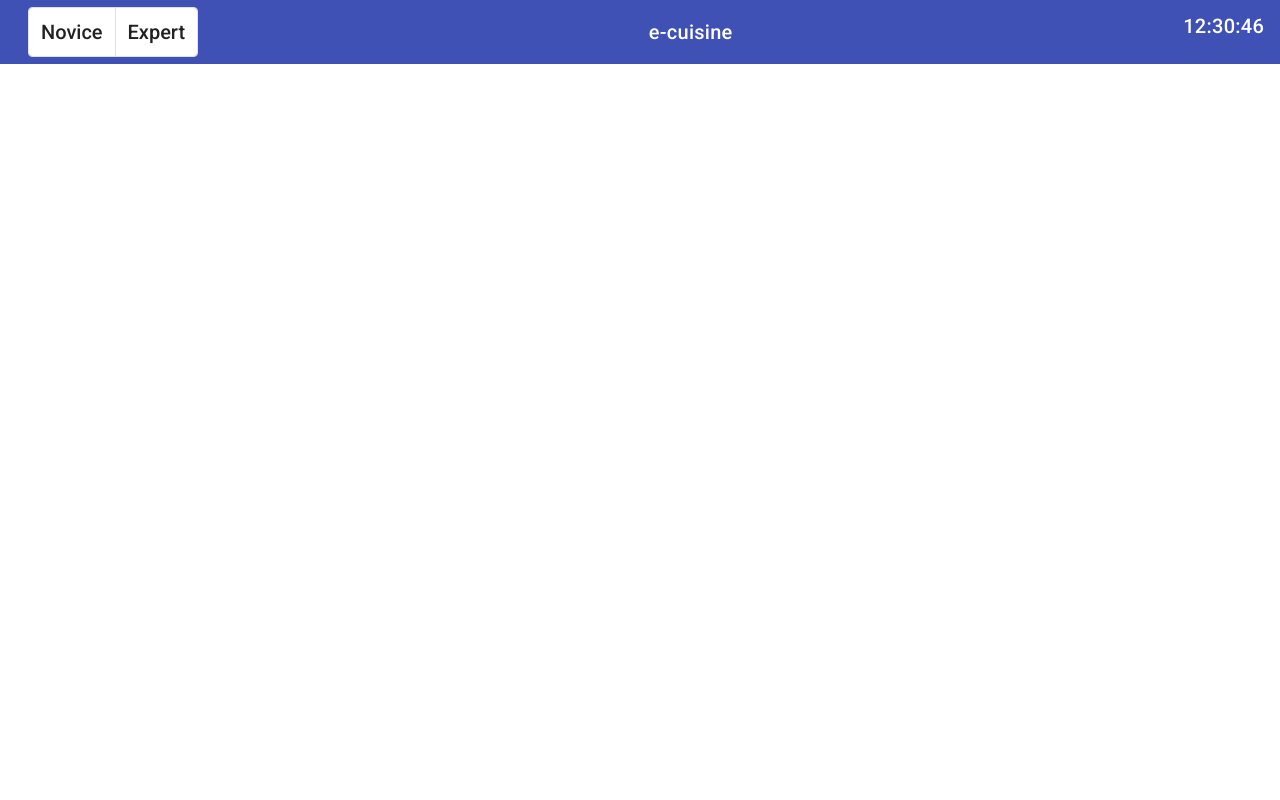
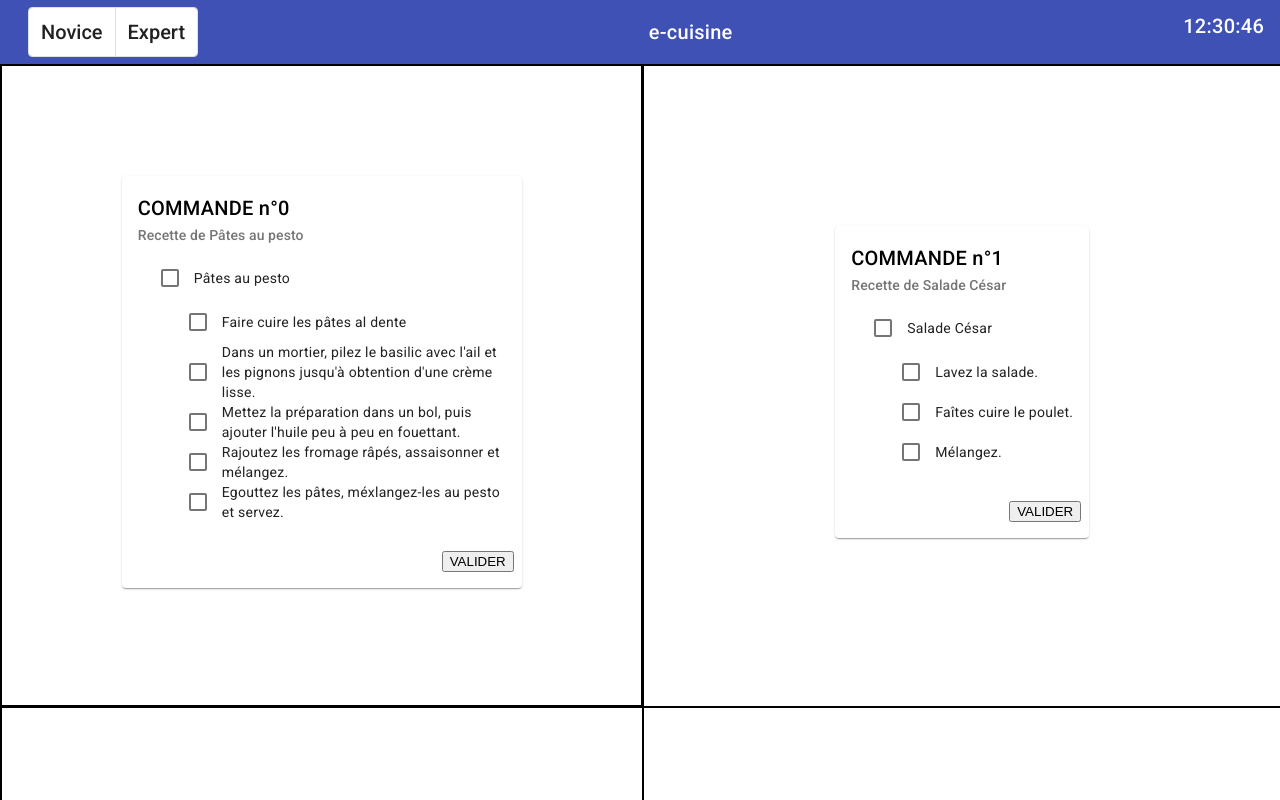
Before and after one commit to EvaRadu/eCuisine, an Angular app: page / in a window 1280 px wide. Shown: the top 800 px of the page. Built offline with nearby package versions, Linux system fonts and the light colour scheme.

Commit message:
header + grid + recipe together

```diff
--- a/src/app/app.component.html
+++ b/src/app/app.component.html
@@ -1,4 +1,4 @@
-<app-toolbar-e-cuisine>
-<div *ngFor="let task of tasks">
-<app-card [task]=task ></app-card>
+<div id="main">
+    <app-toolbar-e-cuisine></app-toolbar-e-cuisine>
+    <app-board id="board"></app-board>
 </div>
--- a/src/app/app.component.scss
+++ b/src/app/app.component.scss
@@ -0,0 +1,4 @@
+#main {
+    display: flex;
+    flex-direction: column;
+}
--- /dev/null
+++ b/src/app/board/board.component.html
@@ -0,0 +1,15 @@
+<div class="board">
+    <mat-grid-list cols="2">
+        <mat-grid-tile
+            *ngFor="let task of tasks"
+            [colspan]="1"
+            [rowspan]="1">
+         <app-card [task]=task ></app-card>
+        </mat-grid-tile>
+      </mat-grid-list>
+</div>
+<!-- <div> -->
+    <!-- <div *ngFor="let task of tasks"> -->
+        <!-- <app-card [task]=task ></app-card> -->
+        <!-- </div> -->
+<!-- </div> -->
--- /dev/null
+++ b/src/app/board/board.component.scss
@@ -0,0 +1,17 @@
+.board{
+    display: flex;
+    flex-direction: column;
+    height: 100%;
+    max-height: 100%;
+}
+mat-grid-tile{
+    height: fit-content;
+    width: fit-content;
+}
+.mat-grid-tile-content{
+    height:max-content;
+    width: max-content;
+}
+mat-grid-tile{
+    border: 2px solid black;
+}
--- /dev/null
+++ b/src/app/board/board.component.ts
@@ -0,0 +1,12 @@
+import { Component } from '@angular/core';
+import { tasks } from './../tasks';
+
+@Component({
+  selector: 'app-board',
+  templateUrl: './board.component.html',
+  styleUrls: ['./board.component.scss']
+})
+
+export class BoardComponent {
+  tasks = tasks;
+}
--- a/src/styles.scss
+++ b/src/styles.scss
@@ -1,4 +1,7 @@
 /* You can add global styles to this file, and also import other style files */
 
-html, body { height: 100%; }
-body { margin: 0; font-family: Roboto, "Helvetica Neue", sans-serif; }
+html, body { height: 100%;  }
+body { margin: 0; font-family: Roboto, "Helvetica Neue", sans-serif; display: flex; flex-direction: column; }
+app-root {
+    height: 100%;
+}
```
Also changed, not shown: src/app/app.module.ts (+9 -5 lines).
